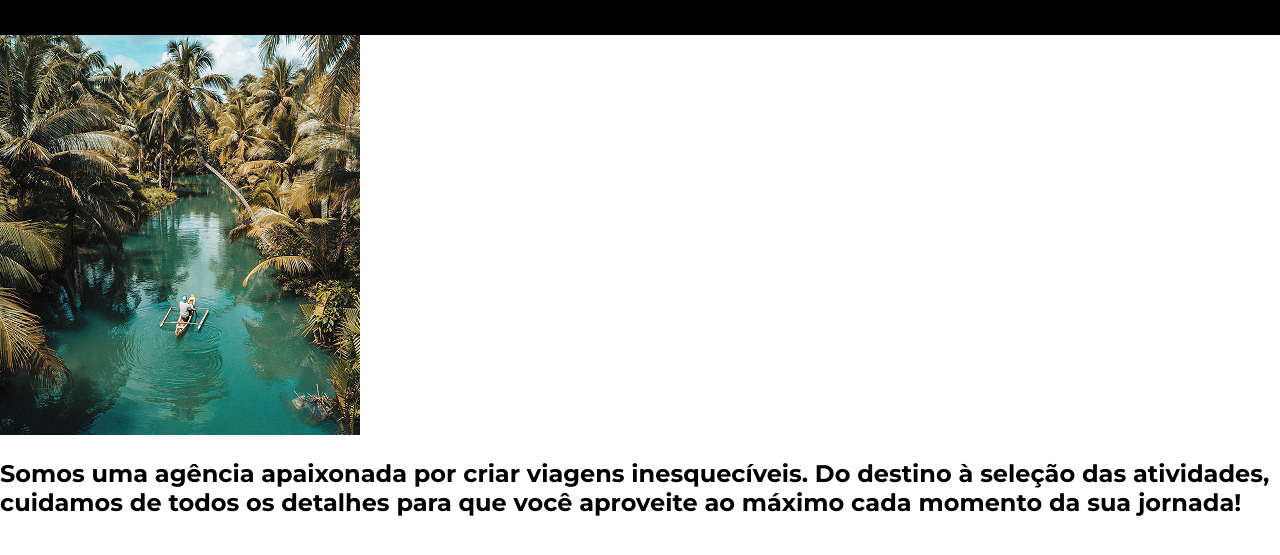
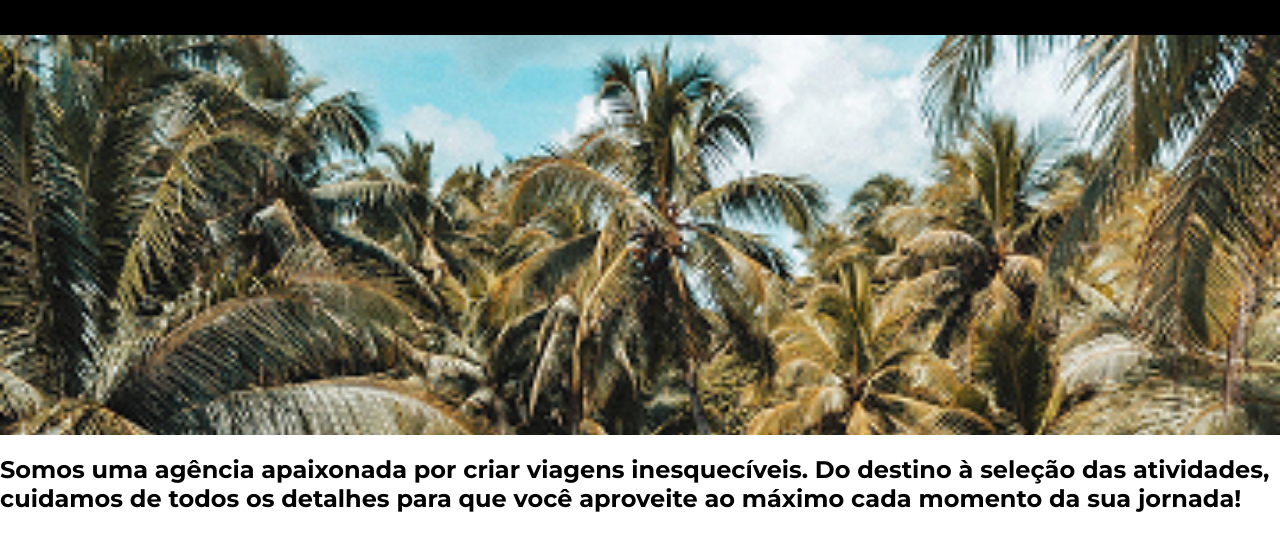
Before and after one commit to yagooxvz/jornada-viagens, a plain HTML site: page index.html in a window 1280 px wide. Shown: the part 105-660 px from the top of the page. Drawn offline with Linux system fonts and the light colour scheme.

Commit message:
Adiciona imagem do hero

```diff
--- a/css/hero.css
+++ b/css/hero.css
@@ -0,0 +1,6 @@
+.hero-img {
+  height: 400px;
+  width: 100%;
+  background: url(../img/hero-mobile.jpg) no-repeat;
+  background-size: cover;
+}
--- a/index.html
+++ b/index.html
@@ -51,7 +51,7 @@
     </header>
 
     <section class="hero">
-      <img src="img/hero-mobile.jpg" alt="" />
+      <div class="hero-img"></div>
       <h2>
         Somos uma agência apaixonada por criar viagens inesquecíveis. Do destino
         à seleção das atividades, cuidamos de todos os detalhes para que você
```
